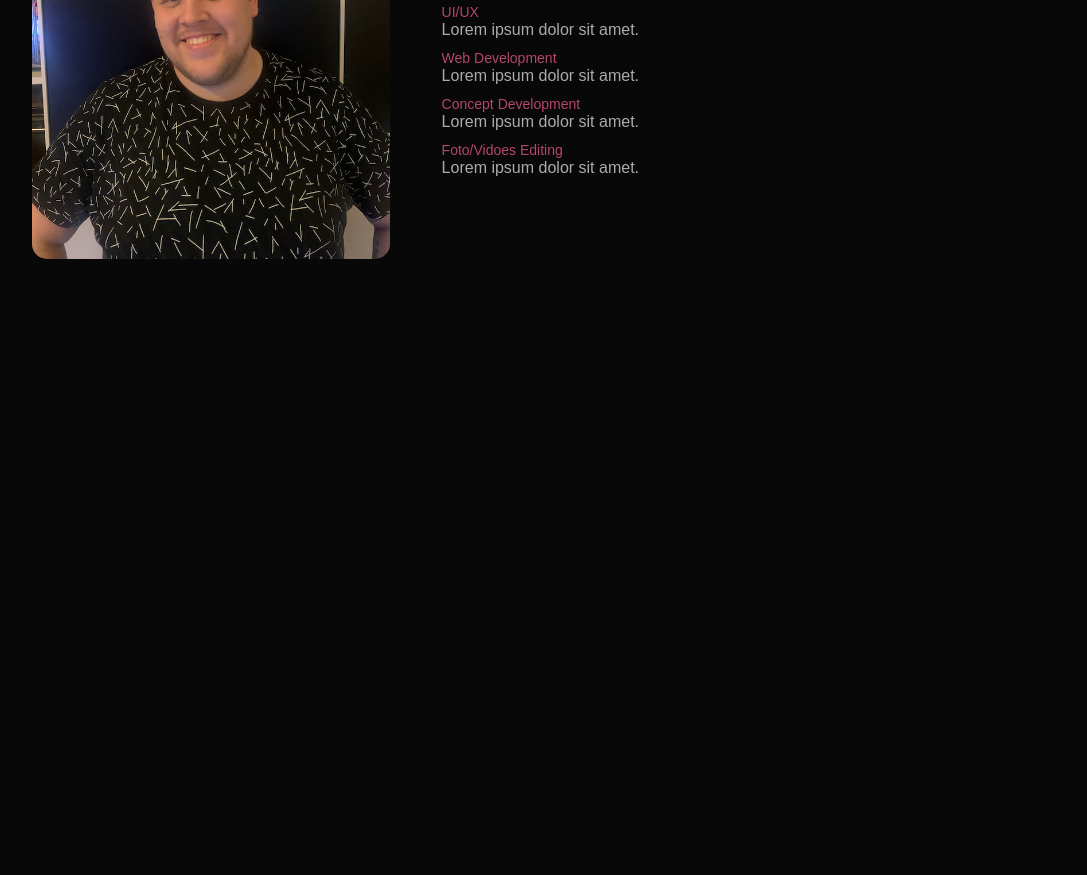
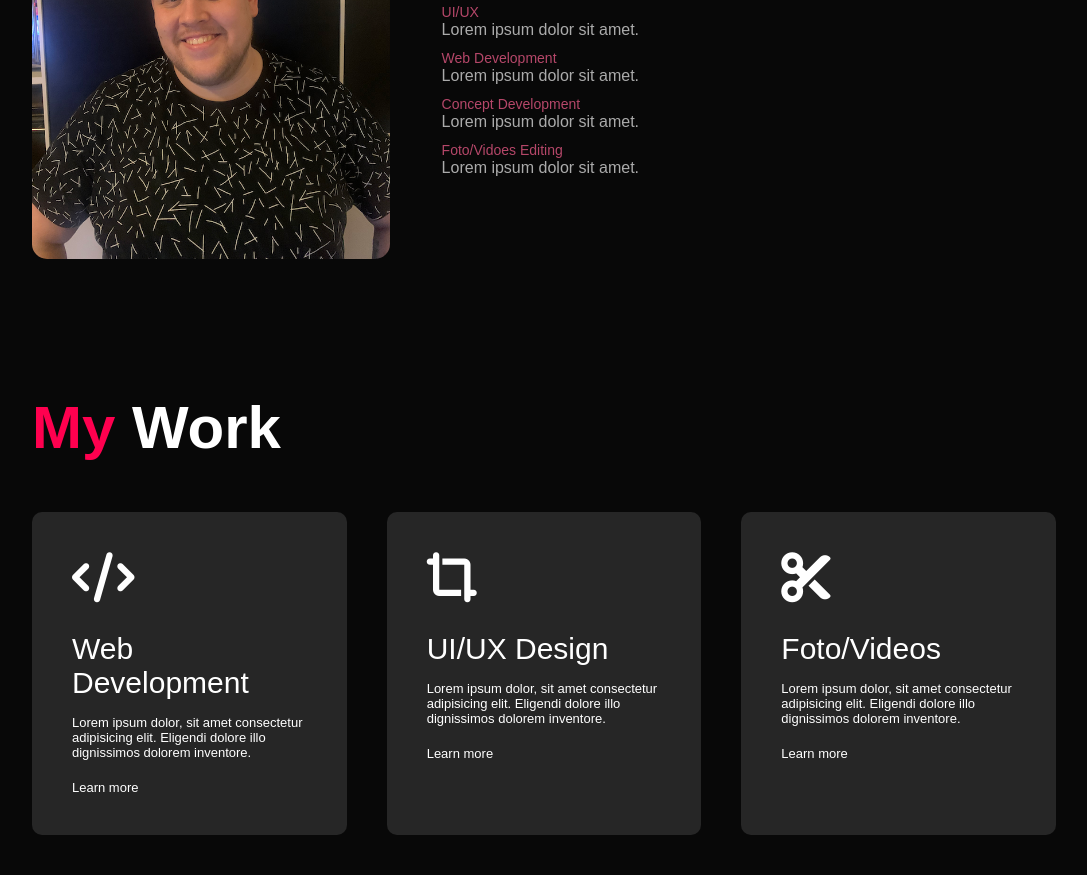
Before and after one commit to skroyer09/professional_personal_website, a plain HTML site: page index.html in a window 1280 px wide. Shown: the part 1109-1984 px from the top of the page, without its empty margins (96-1183 px from the left). Before the commit the page ends 1462 px from the top, so only its background shows below. Drawn offline with Linux system fonts and the light colour scheme.

Commit message:
made a work section, added icons to it

```diff
--- a/index.html
+++ b/index.html
@@ -6,6 +6,7 @@
     <meta name="viewport" content="width=device-width, initial-scale=1.0" />
     <title>Personal Portfolio Website</title>
     <link rel="stylesheet" href="style.css" />
+    <script src="https://kit.fontawesome.com/9d888131a3.js" crossorigin="anonymous"></script>
   </head>
   <body>
     <div id="header">
@@ -39,7 +40,7 @@
 
             <div class="tab-titles">
               <p class="tab-links active-link" onclick="opentab('skills')">Skills</p>
-              <p class="tab-links" onclick="opentab('experience')">Knowledge</p>
+              <p class="tab-links" onclick="opentab('knowledge')">Knowledge</p>
               <p class="tab-links" onclick="opentab('education')">Education</p>
               <p class="tab-links" onclick="opentab('job')">Jobs</p>
             </div>
@@ -51,7 +52,7 @@
                 <li><span>Foto/Vidoes Editing</span><br />Lorem ipsum dolor sit amet.</li>
               </ul>
             </div>
-            <div class="tab-contents" id="experience">
+            <div class="tab-contents" id="knowledge">
               <ul>
                 <li><span>HTML</span><br /><progress value="80" max="100"></progress> <span>80%</span></li>
                 <li><span>CSS</span><br /><progress value="60" max="100"></progress> <span>60%</span></li>
@@ -81,6 +82,32 @@
         </div>
       </div>
     </div>
+    <!----------Work------------>
+    <div id="work">
+      <div class="container">
+        <h2 class="sub-title"><span>My</span> Work</h2>
+        <div class="work-list">
+          <div>
+            <i class="fa-solid fa-code"></i>
+            <h3>Web Development</h3>
+            <p>Lorem ipsum dolor, sit amet consectetur adipisicing elit. Eligendi dolore illo dignissimos dolorem inventore.</p>
+            <a href="#">Learn more</a>
+          </div>
+          <div>
+            <i class="fa-solid fa-crop-simple"></i>
+            <h3>UI/UX Design</h3>
+            <p>Lorem ipsum dolor, sit amet consectetur adipisicing elit. Eligendi dolore illo dignissimos dolorem inventore.</p>
+            <a href="#">Learn more</a>
+          </div>
+          <div>
+            <i class="fa-solid fa-scissors"></i>
+            <h3>Foto/Videos</h3>
+            <p>Lorem ipsum dolor, sit amet consectetur adipisicing elit. Eligendi dolore illo dignissimos dolorem inventore.</p>
+            <a href="#">Learn more</a>
+          </div>
+        </div>
+      </div>
+    </div>
 
     <script src="script.js"></script>
   </body>
--- a/style.css
+++ b/style.css
@@ -153,3 +153,49 @@ h2 span {
 .tab-contents.active-tab {
   display: block;
 }
+
+/*------Work------*/
+/* ChatGPT help with making transition for det backgrounds */
+
+#work {
+  padding: 30px 0;
+}
+
+.work-list {
+  display: grid;
+  grid-template-columns: repeat(auto-fit, minmax(250px, 1fr));
+  grid-gap: 40px;
+  margin-top: 50px;
+}
+
+.work-list div {
+  background: #262626;
+  padding: 40px;
+  font-size: 13px;
+  font-weight: 300;
+  border-radius: 10px;
+  transition: background 0.5s, transform 0.5s;
+}
+
+.work-list div i {
+  font-size: 50px;
+  margin-bottom: 30px;
+}
+
+.work-list div h3 {
+  font-size: 30px;
+  font-weight: 500;
+  margin-bottom: 15px;
+}
+
+.work-list div a {
+  text-decoration: none;
+  color: #fff;
+  margin-top: 20px;
+  display: inline-block;
+}
+
+.work-list div:hover {
+  background: #ff004f;
+  transform: translateY(-10px);
+}
```
